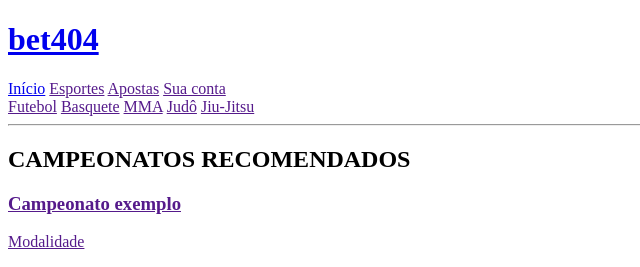
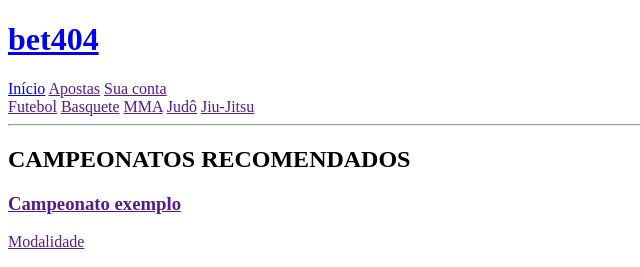
Before and after one commit to LukBomfim/projeto-programacao, a Flask app: page / in a window 1280 px wide. Shown: the top 267 px of the page, without its empty margins (0-640 px from the left). Run offline with Flask 3, Linux system fonts and the light colour scheme.

Commit message:
conclusao do index.html

```diff
--- a/frontend/templates/index.html
+++ b/frontend/templates/index.html
@@ -5,7 +5,6 @@
 {% block titulo %}Início{% endblock %}
 
 {% block navbar %}
-    <a href="">Esportes</a>
     <a href="">Apostas</a>
 {% endblock %}
 
```
